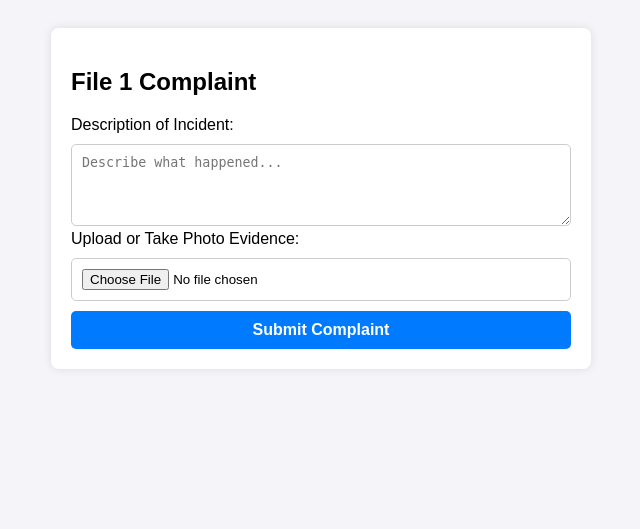
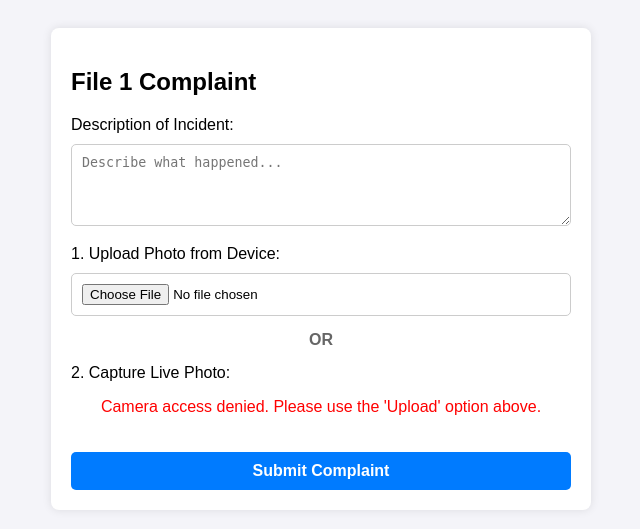
Before and after one commit to vikashpachahara/district-grievance-portal, a Flask app: page /complaint/1/1 in a window 1280 px wide. Shown: the top 529 px of the page, without its empty margins (319-959 px from the left). Run offline with Flask 3, Linux system fonts and the light colour scheme; the visitor is signed in with stand-in values (Sample User, id 1); some libraries are stand-ins or nearby versions.

Commit message:
Add files via upload

```diff
--- a/templates/complaint.html
+++ b/templates/complaint.html
@@ -7,10 +7,13 @@
     <style>
         body { font-family: Arial, sans-serif; background-color: #f4f4f9; padding: 20px; }
         .container { max-width: 500px; margin: auto; background: white; padding: 20px; border-radius: 8px; box-shadow: 0 0 10px rgba(0,0,0,0.1); }
-        input, textarea, button { width: 100%; margin-top: 10px; padding: 10px; border-radius: 5px; border: 1px solid #ccc; box-sizing: border-box; }
-        button { background: #007BFF; color: white; border: none; cursor: pointer; font-size: 16px; font-weight: bold; }
-        button:hover { background: #0056b3; }
-        #gps-status { color: green; font-size: 14px; margin-top: 10px; display: none; }
+        input[type="text"], input[type="file"], textarea, button { width: 100%; margin-top: 10px; padding: 10px; border-radius: 5px; border: 1px solid #ccc; box-sizing: border-box; }
+        .submit-btn { background: #007BFF; color: white; border: none; cursor: pointer; font-size: 16px; font-weight: bold; margin-top: 20px;}
+        .submit-btn:hover { background: #0056b3; }
+        .camera-btn { background: #28a745; color: white; border: none; padding: 10px; border-radius: 5px; cursor: pointer; width: 100%; margin-top: 10px; }
+        .retake-btn { background: #dc3545; color: white; border: none; padding: 10px; border-radius: 5px; cursor: pointer; width: 100%; margin-top: 10px; display: none; }
+        #gps-status { color: green; font-size: 14px; margin-top: 10px; display: none; text-align: center; font-weight: bold; }
+        .divider { text-align: center; margin: 15px 0; font-weight: bold; color: #666; }
     </style>
 </head>
 <body>
@@ -23,19 +26,78 @@
         <label>Description of Incident:</label>
         <textarea name="description" rows="4" required placeholder="Describe what happened..."></textarea>
 
-        <label>Upload or Take Photo Evidence:</label>
-        <input type="file" name="image" accept="image/*" capture="environment">
+        <label style="margin-top: 15px; display: block;">1. Upload Photo from Device:</label>
+        <input type="file" name="image" accept="image/*">
+
+        <div class="divider">OR</div>
+
+        <label>2. Capture Live Photo:</label>
+        <div id="camera-section" style="text-align: center;">
+            <video id="video" width="100%" autoplay playsinline style="border: 1px solid #ccc; border-radius: 5px; background: #000;"></video>
+            <button type="button" id="snap" class="camera-btn">📸 Capture Picture</button>
+            <canvas id="canvas" style="display:none;"></canvas>
+            <img id="preview" style="display:none; width: 100%; border-radius: 5px; margin-top: 10px; border: 2px solid #28a745;" />
+            <input type="hidden" name="image_data" id="image_data">
+            <button type="button" id="retake" class="retake-btn">🔄 Retake Picture</button>
+        </div>
 
         <input type="hidden" name="latitude" id="lat">
         <input type="hidden" name="longitude" id="lon">
 
-        <p id="gps-status">✅ GPS Location Captured Automatically</p>
+        <p id="gps-status">✅ GPS Location Captured</p>
 
-        <button type="submit">Submit Complaint</button>
+        <button type="submit" class="submit-btn">Submit Complaint</button>
     </form>
 </div>
 
 <script>
+    // --- 1. LIVE CAMERA SCRIPT ---
+    const video = document.getElementById('video');
+    const canvas = document.getElementById('canvas');
+    const snap = document.getElementById('snap');
+    const preview = document.getElementById('preview');
+    const imageDataInput = document.getElementById('image_data');
+    const retake = document.getElementById('retake');
+
+    // Start Webcam
+    if (navigator.mediaDevices && navigator.mediaDevices.getUserMedia) {
+        navigator.mediaDevices.getUserMedia({ video: { facingMode: "environment" } })
+        .then(function(stream) {
+            video.srcObject = stream;
+        })
+        .catch(function(err) {
+            console.log("Camera access denied or unavailable:", err);
+            document.getElementById('camera-section').innerHTML = "<p style='color:red;'>Camera access denied. Please use the 'Upload' option above.</p>";
+        });
+    }
+
+    // Take Picture
+    snap.addEventListener("click", function() {
+        if (!video.videoWidth) return; // Prevent clicking before video loads
+        canvas.width = video.videoWidth;
+        canvas.height = video.videoHeight;
+        canvas.getContext('2d').drawImage(video, 0, 0, canvas.width, canvas.height);
+
+        const dataURI = canvas.toDataURL('image/png');
+        imageDataInput.value = dataURI; // Save base64 data to hidden input
+
+        preview.src = dataURI;
+        preview.style.display = 'block';
+        video.style.display = 'none';
+        snap.style.display = 'none';
+        retake.style.display = 'block';
+    });
+
+    // Retake Picture
+    retake.addEventListener("click", function() {
+        imageDataInput.value = "";
+        preview.style.display = 'none';
+        video.style.display = 'block';
+        snap.style.display = 'block';
+        retake.style.display = 'none';
+    });
+
+    // --- 2. GPS CAPTURE SCRIPT ---
     if (navigator.geolocation) {
         navigator.geolocation.getCurrentPosition(function(position) {
             document.getElementById('lat').value = position.coords.latitude;
```
